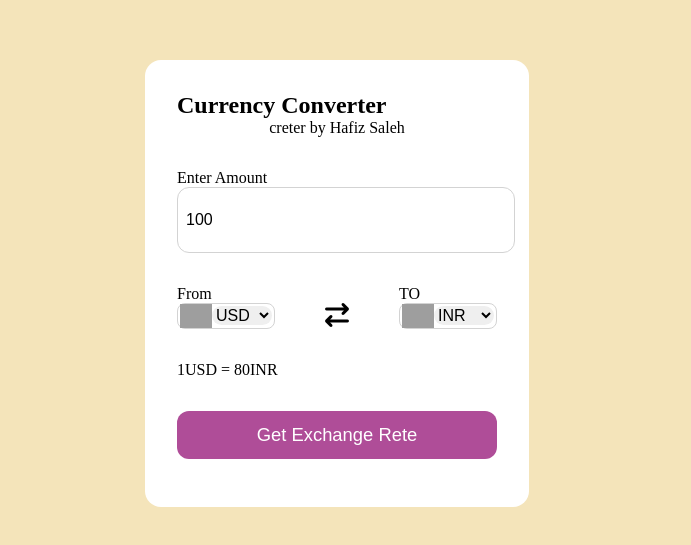
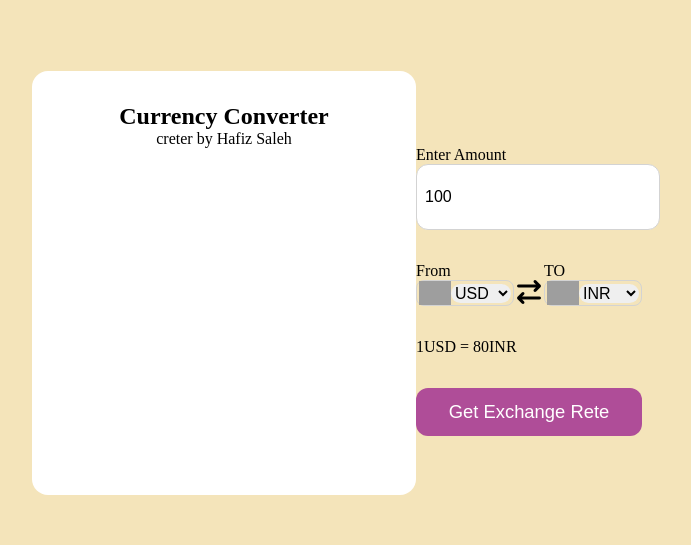
Before and after one commit to saleh-loriya786/Currency-Converter, a plain HTML site: page index.html in a window 1280 px wide. Shown: the part 117-662 px from the top of the page, without its empty margins (303-994 px from the left). Drawn offline with Linux system fonts and the light colour scheme; grey boxes are pictures that could not be loaded.

Commit message:
Update index.html

```diff
--- a/index.html
+++ b/index.html
@@ -8,9 +8,9 @@
     <link rel="stylesheet" href="https://cdnjs.cloudflare.com/ajax/libs/font-awesome/7.0.1/css/all.min.css" integrity="sha512-2SwdPD6INVrV/lHTZbO2nodKhrnDdJK9/kg2XD1r9uGqPo1cUbujc+IYdlYdEErWNu69gVcYgdxlmVmzTWnetw==" crossorigin="anonymous" referrerpolicy="no-referrer" />
 </head>
 <body>
-    <div class="container">
+    <center><div class="container">
         <h2>Currency Converter</h2>
-  <center>  <p>creter by Hafiz Saleh</p></center>
+    <p>creter by Hafiz Saleh</p></center>
         <form>
             <div class="amount">
                 <p>Enter Amount</p>
```
